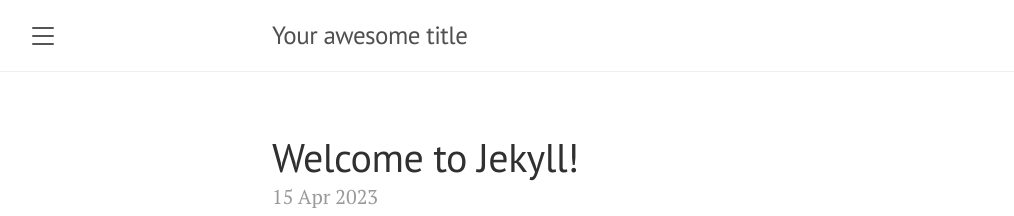
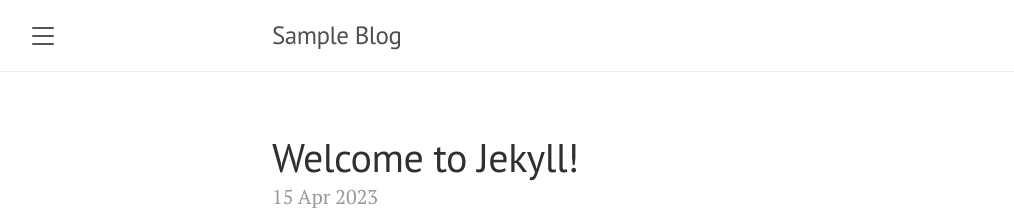
Before and after one commit to Joanna-M/Joanna-M.github.io, a Jekyll site: the page built from index.html, in a window 1280 px wide and 900 px high. Shown: the top 216 px of the window, without its empty margins (8-1022 px from the left). Built offline with Jekyll 4.4.1, drawn with Linux system fonts in a browser that asks for light colours; the list of posts is cut into pages by our own code; part of the change alters nothing that is shown.

Commit message:
Replace template instruction text with generic placeholder copy

```diff
--- a/_config.yml
+++ b/_config.yml
@@ -18,16 +18,13 @@
 # You can create any custom variable you would like, and they will be accessible
 # in the templates via {{ site.myvariable }}.
 
-title: Your awesome title
-email: your-email@example.com
+title: Sample Blog
+email:
 description: >- # this means to ignore newlines until "baseurl:"
-  Write an awesome description for your new site here. You can edit this
-  line in _config.yml. It will appear in your document head meta (for
-  Google search results) and in your feed.xml site description.
+  A placeholder blog used to try out posts, pages, and layouts before
+  filling in real content.
 baseurl: "" #http://joanna-m.github.io/" # the subpath of your site, e.g. /blog
 url: "" # the base hostname & protocol for your site, e.g. http://example.com
-twitter_username: jekyllrb
-github_username:  jekyll
 
 # Build settings
 #theme: minima
```
